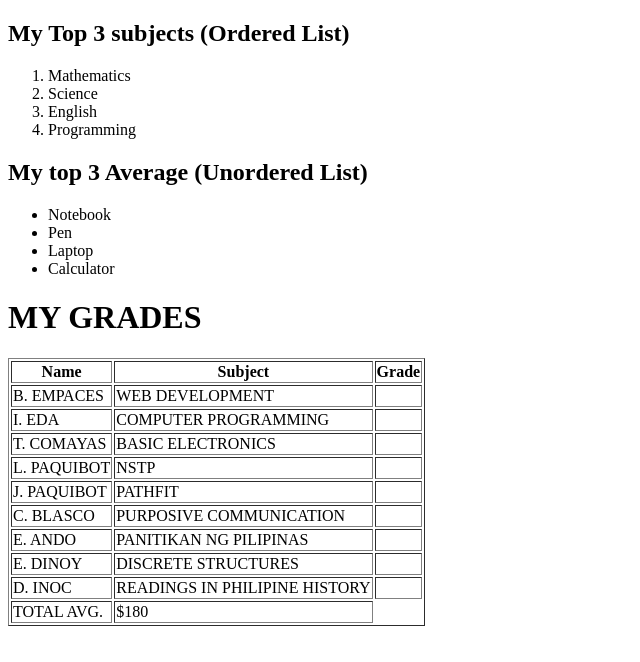
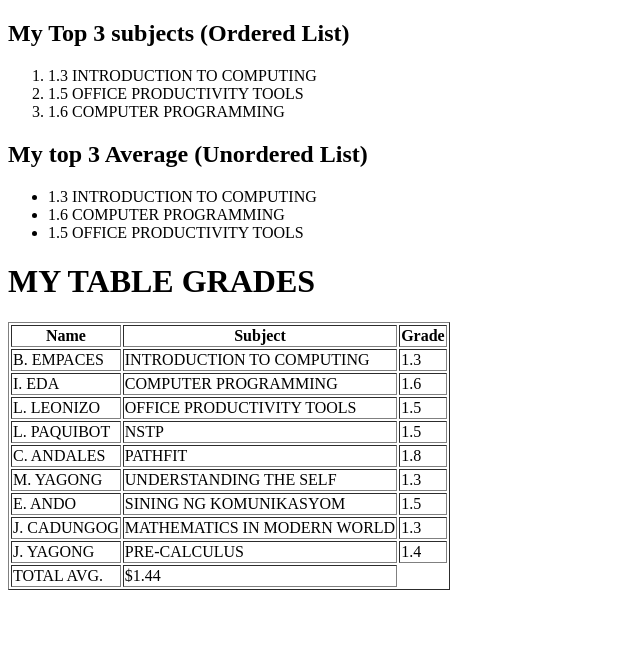
Before and after one commit to jijinjabaybay-creator/myInfo, a plain HTML site: page index.html in a window 1280 px wide. Shown: the whole page, without its empty margins (0-640 px from the left). Drawn offline with Linux system fonts and the light colour scheme.

Commit message:
Update index.html

```diff
--- a/index.html
+++ b/index.html
@@ -1,29 +1,27 @@
 <!DOCTYPE html>
 <html>
 <head>
-<title>My Grades</title>
+<title>My Grades in First Sem</title>
 </head>
 
 <body>
 
 <h2>My Top 3 subjects (Ordered List)</h2>
 <ol>
-<li>Mathematics</li>
-<li>Science</li>
-<li>English</li>
-<li>Programming</li>
+<li>1.3 INTRODUCTION TO COMPUTING</li>
+<li>1.5 OFFICE PRODUCTIVITY TOOLS</li>
+<li>1.6 COMPUTER PROGRAMMING</li>
 </ol>
 
 <h2>My top 3 Average (Unordered List)</h2>
 <ul>
-<li>Notebook</li>
-<li>Pen</li>
-<li>Laptop</li>
-<li>Calculator</li>
+  <li>1.3 INTRODUCTION TO COMPUTING</li>
+  <li>1.6 COMPUTER PROGRAMMING</li>
+  <li>1.5 OFFICE PRODUCTIVITY TOOLS</li>
 </ul>
 
 <thead>
-  <h1>MY GRADES</h1>
+  <h1>MY TABLE GRADES</h1>
 </thead>
 <table border="1">
 
@@ -36,63 +34,63 @@
 
 <tr>
   <td>B. EMPACES</td>
-  <td>WEB DEVELOPMENT</td>
-  <td></td>
+  <td>INTRODUCTION TO COMPUTING</td>
+  <td>1.3</td>
 </tr>
 
 <tr>
   <td>I. EDA</td>
   <td>COMPUTER PROGRAMMING</td>
-  <td></td>
+  <td>1.6</td>
 </tr>
 
 <tr>
-  <td>T. COMAYAS</td>
-  <td>BASIC ELECTRONICS</td>
-  <td></td>
+  <td>L. LEONIZO</td>
+  <td>OFFICE PRODUCTIVITY TOOLS</td>
+  <td>1.5</td>
 </tr>
 
 <tr>
   <td>L. PAQUIBOT</td>
   <td>NSTP</td>
-  <td></td>
+  <td>1.5</td>
 </tr>
 
 <tr>
-  <td>J. PAQUIBOT</td>
+  <td>C. ANDALES</td>
   <td>PATHFIT</td>
-  <td></td>
+  <td>1.8</td>
 </tr>
 
 <tr>
-  <td>C. BLASCO</td>
-  <td>PURPOSIVE COMMUNICATION</td>
-  <td></td>
+  <td>M. YAGONG</td>
+  <td>UNDERSTANDING THE SELF</td>
+  <td>1.3</td>
 </tr>
 
 <tr>
   <td>E. ANDO</td>
-  <td>PANITIKAN NG PILIPINAS</td>
-  <td></td>
+  <td>SINING NG KOMUNIKASYOM</td>
+  <td>1.5</td>
 </tr>
 
 <tr>
-  <td>E. DINOY</td>
-  <td>DISCRETE STRUCTURES</td>
-  <td></td>
+  <td>J. CADUNGOG</td>
+  <td>MATHEMATICS IN MODERN WORLD</td>
+  <td>1.3</td>
 </tr>
 
 <tr>
-  <td>D. INOC</td>
-  <td>READINGS IN PHILIPINE HISTORY</td>
-  <td></td>
+  <td>J. YAGONG</td>
+  <td>PRE-CALCULUS</td>
+  <td>1.4</td>
 </tr>
 </tbody>
 
 <tfoot>
     <tr>
       <td>TOTAL AVG.</td>
-      <td>$180</td>
+      <td>$1.44</td>
     </tr>
 </tfoot>
 
```
